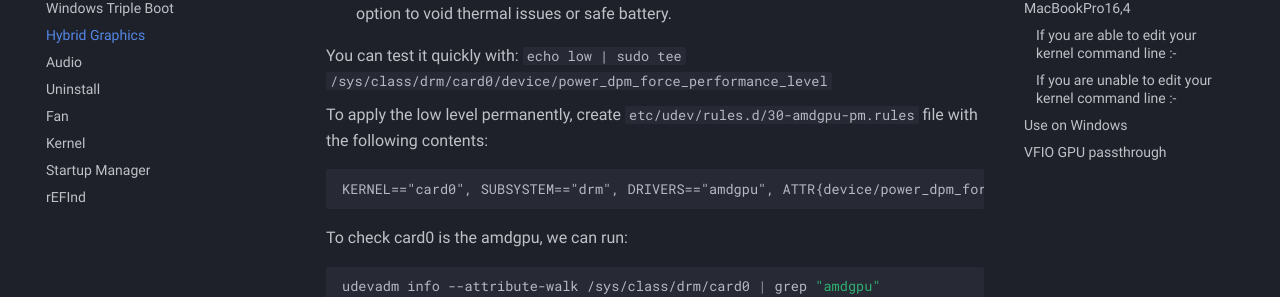
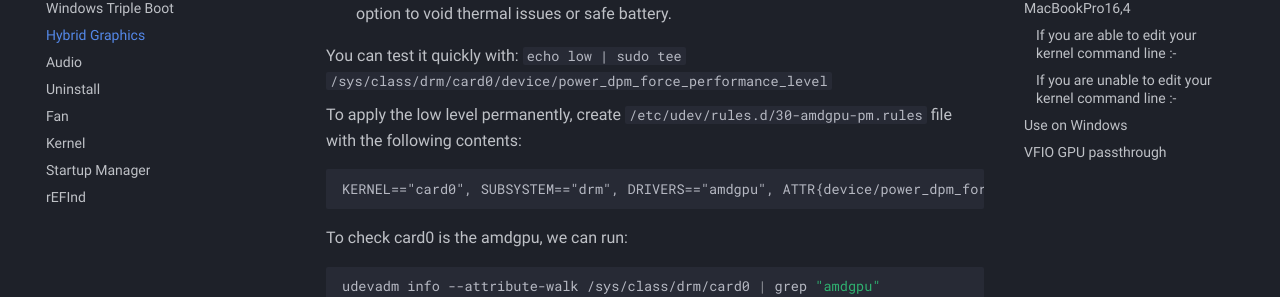
Before and after one commit to t2linux/wiki, an MkDocs documentation site: the page built from docs/guides/hybrid-graphics.md, in a window 1280 px wide and 900 px high, scrolled down 920 px. Shown: the part 154-451 px from the top of the window. Built offline with MkDocs 1.6.1 and Material for MkDocs 9.7.7, drawn with Linux system fonts in a browser that asks for light colours; comment, search, counter and statistics services are not loaded.

Commit message:
fixed path

````diff
--- a/docs/guides/hybrid-graphics.md
+++ b/docs/guides/hybrid-graphics.md
@@ -22,7 +22,7 @@ This has been tested on the MacBookPro16,1 and the MacBookPro15,1. The 15,3 and
 
     You can test it quickly with: `echo low | sudo tee /sys/class/drm/card0/device/power_dpm_force_performance_level`
 
-    To apply the low level permanently, create `etc/udev/rules.d/30-amdgpu-pm.rules` file with the following contents:
+    To apply the low level permanently, create `/etc/udev/rules.d/30-amdgpu-pm.rules` file with the following contents:
 
     ```plain
     KERNEL=="card0", SUBSYSTEM=="drm", DRIVERS=="amdgpu", ATTR{device/power_dpm_force_performance_level}="low"
````
